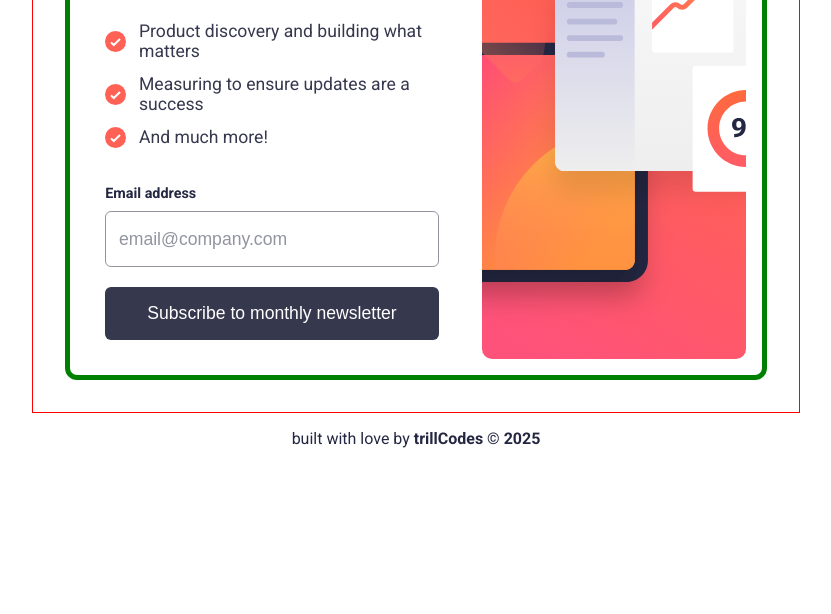
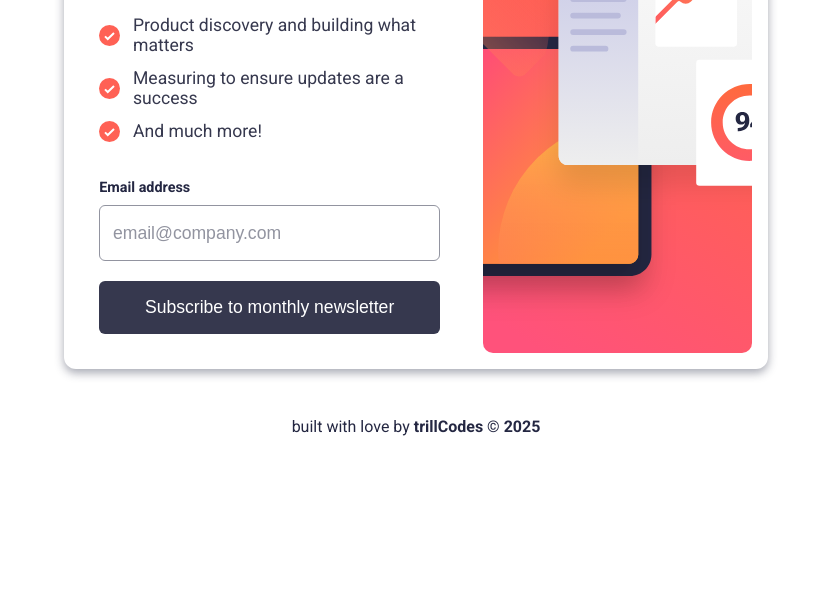
Before and after one commit to AllisonFavour/fm-challenge9, a plain HTML site: page index.html in a window 1280 px wide. Shown: the part 186-800 px from the top of the page, without its empty margins (224-1055 px from the left). Drawn offline with Linux system fonts and the light colour scheme.

Commit message:
cleaning up code and ensuring the email validation works properly

```diff
--- a/index.scss
+++ b/index.scss
@@ -260,7 +260,7 @@ body {
 @media (min-width: 768px) {
 
     .main {
-        border: 1px solid red;
+        // border: 1px solid red;
         width: 768px;
         margin: 0 auto;
         padding: 2rem;
@@ -271,7 +271,7 @@ body {
         width: 100%;
         margin: o auto;
         background-color: $white;
-        border: 5px solid green;
+        // border: 5px solid green;
         display: flex;
         flex-direction: row;
         gap: 1.5rem;
@@ -279,6 +279,7 @@ body {
         // align-items: center;
         padding: 1rem;
         border-radius: 12px;
+        box-shadow: 0 4px 10px hsla(234, 29%, 20%, 0.4);
 
 
         .main-img {
```
Also changed, not shown: index.css, 1 other file.
